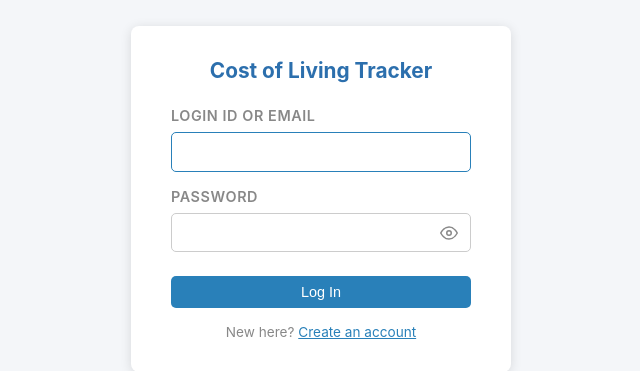
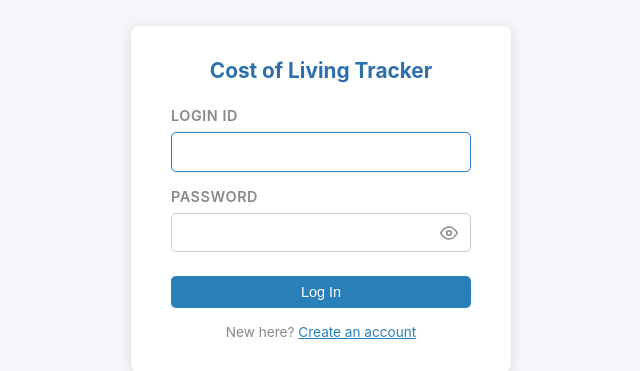
Before and after one commit to IndaloMan/CostOfLiving, a Flask app: page /login in a window 1280 px wide. Shown: the part 201-572 px from the top of the page, without its empty margins (319-959 px from the left). Run offline with Flask 3, Linux system fonts and the light colour scheme.

Commit message:
Change login field label to 'Login ID' only for anonymity
Co-Authored-By: Claude Sonnet 4.6 <noreply@anthropic.com>

```diff
--- a/app/templates/login.html
+++ b/app/templates/login.html
@@ -18,7 +18,7 @@
         <div class="login-brand">Cost of Living Tracker</div>
         <form method="POST" action="/login" class="login-form">
             <div class="form-group">
-                <label for="identifier">Login ID or Email</label>
+                <label for="identifier">Login ID</label>
                 <input type="text" id="identifier" name="identifier" required autofocus
                        autocomplete="username" autocapitalize="none" autocorrect="off" spellcheck="false">
             </div>
--- a/config.py
+++ b/config.py
@@ -3,7 +3,7 @@ from dotenv import load_dotenv
 
 load_dotenv()
 
-APP_VERSION = "1.42"
+APP_VERSION = "1.43"
 
 BASE_DIR = os.path.dirname(os.path.abspath(__file__))
 
```
Also changed, not shown: README.md.
